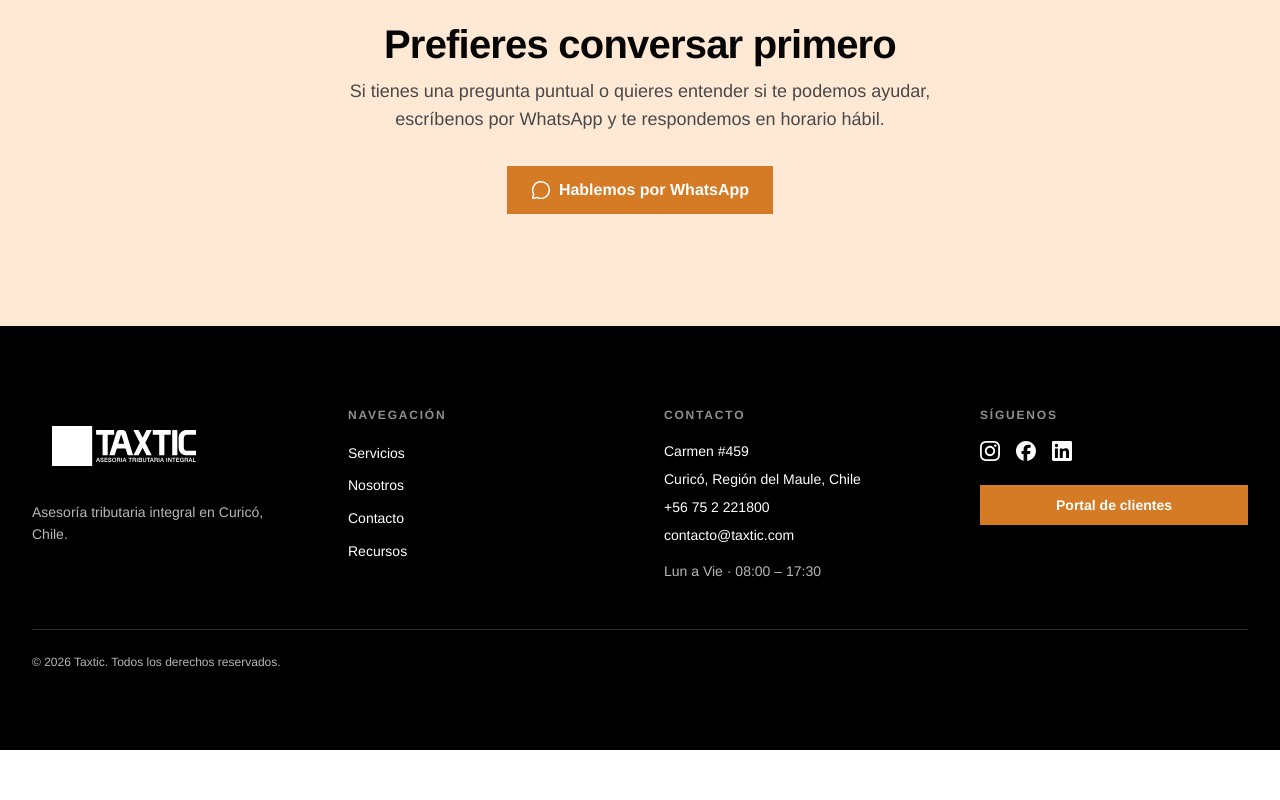
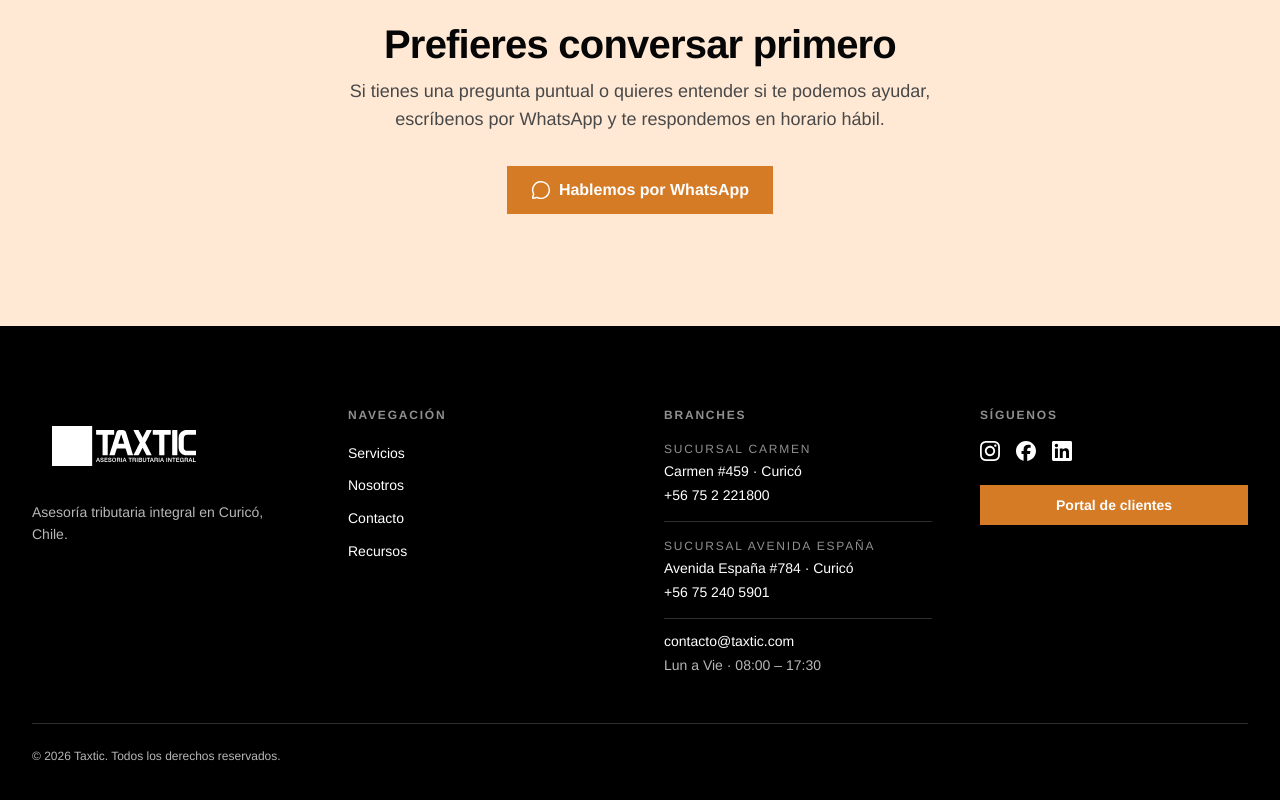
Before and after one commit to TAXTIC/landing-taxtic, a Next.js app: page /en/contacto in a window 1280 px wide. Shown: the part 1923-2723 px from the top of the page. Before the commit the page ends 2673 px from the top, so only its background shows below. Built offline with nearby package versions, Linux system fonts and the light colour scheme.

Commit message:
✨ feat: agregar columna Sucursales al footer con dos direcciones

```diff
--- a/src/components/layout/Footer.tsx
+++ b/src/components/layout/Footer.tsx
@@ -17,7 +17,6 @@ export function Footer({ siteData }: FooterProps) {
   const tNav = useTranslations("nav");
   const tFooter = useTranslations("footer");
   const year = new Date().getFullYear();
-  const primaryBranch = siteData.branches[0]!;
 
   const navItems = [
     { href: "/servicios", label: tNav("items.servicios") },
@@ -54,28 +53,37 @@ export function Footer({ siteData }: FooterProps) {
             </ul>
           </FooterColumn>
 
-          {/* Contacto */}
-          <FooterColumn header={tFooter("contactHeader")}>
-            <ul className="flex flex-col gap-2 text-sm not-italic">
-              <li>{primaryBranch.address.street}</li>
-              <li>{`${primaryBranch.address.city}, ${primaryBranch.address.region}, ${primaryBranch.address.country}`}</li>
-              <li>
-                <a
-                  href={`tel:${primaryBranch.phoneLandline.tel}`}
-                  className="hover:text-(--brand-orange) transition-colors"
-                >
-                  {primaryBranch.phoneLandline.display}
-                </a>
-              </li>
-              <li>
+          {/* Sucursales */}
+          <FooterColumn header={tFooter("branchesHeader")}>
+            <ul className="flex flex-col gap-4 text-sm not-italic">
+              {siteData.branches.map((branch, index) => (
+                <li key={branch.id} className="flex flex-col gap-1">
+                  {index > 0 ? (
+                    <hr className="border-t border-(--gray-700) mb-3" />
+                  ) : null}
+                  <span className="text-xs uppercase tracking-wide text-(--gray-400)">
+                    {branch.label}
+                  </span>
+                  <span>
+                    {branch.address.street} · {branch.address.city}
+                  </span>
+                  <a
+                    href={`tel:${branch.phoneLandline.tel}`}
+                    className="hover:text-(--brand-orange) transition-colors w-fit"
+                  >
+                    {branch.phoneLandline.display}
+                  </a>
+                </li>
+              ))}
+              <li className="flex flex-col gap-1 pt-3 border-t border-(--gray-700)">
                 <a
                   href={`mailto:${siteData.channels.email.primary}`}
-                  className="hover:text-(--brand-orange) transition-colors"
+                  className="hover:text-(--brand-orange) transition-colors w-fit"
                 >
                   {siteData.channels.email.primary}
                 </a>
+                <span className="text-(--gray-300)">{tFooter("hours")}</span>
               </li>
-              <li className="text-(--gray-300) mt-2">{tFooter("hours")}</li>
             </ul>
           </FooterColumn>
 
--- a/src/i18n/messages/en.json
+++ b/src/i18n/messages/en.json
@@ -17,6 +17,7 @@
     "tagline": "Asesoría tributaria integral en Curicó, Chile.",
     "navHeader": "Navegación",
     "contactHeader": "Contacto",
+    "branchesHeader": "Branches",
     "socialHeader": "Síguenos",
     "rights": "Todos los derechos reservados.",
     "hours": "Lun a Vie · 08:00 – 17:30"
--- a/src/i18n/messages/es.json
+++ b/src/i18n/messages/es.json
@@ -17,6 +17,7 @@
     "tagline": "Asesoría tributaria integral en Curicó, Chile.",
     "navHeader": "Navegación",
     "contactHeader": "Contacto",
+    "branchesHeader": "Sucursales",
     "socialHeader": "Síguenos",
     "rights": "Todos los derechos reservados.",
     "hours": "Lun a Vie · 08:00 – 17:30"
```
